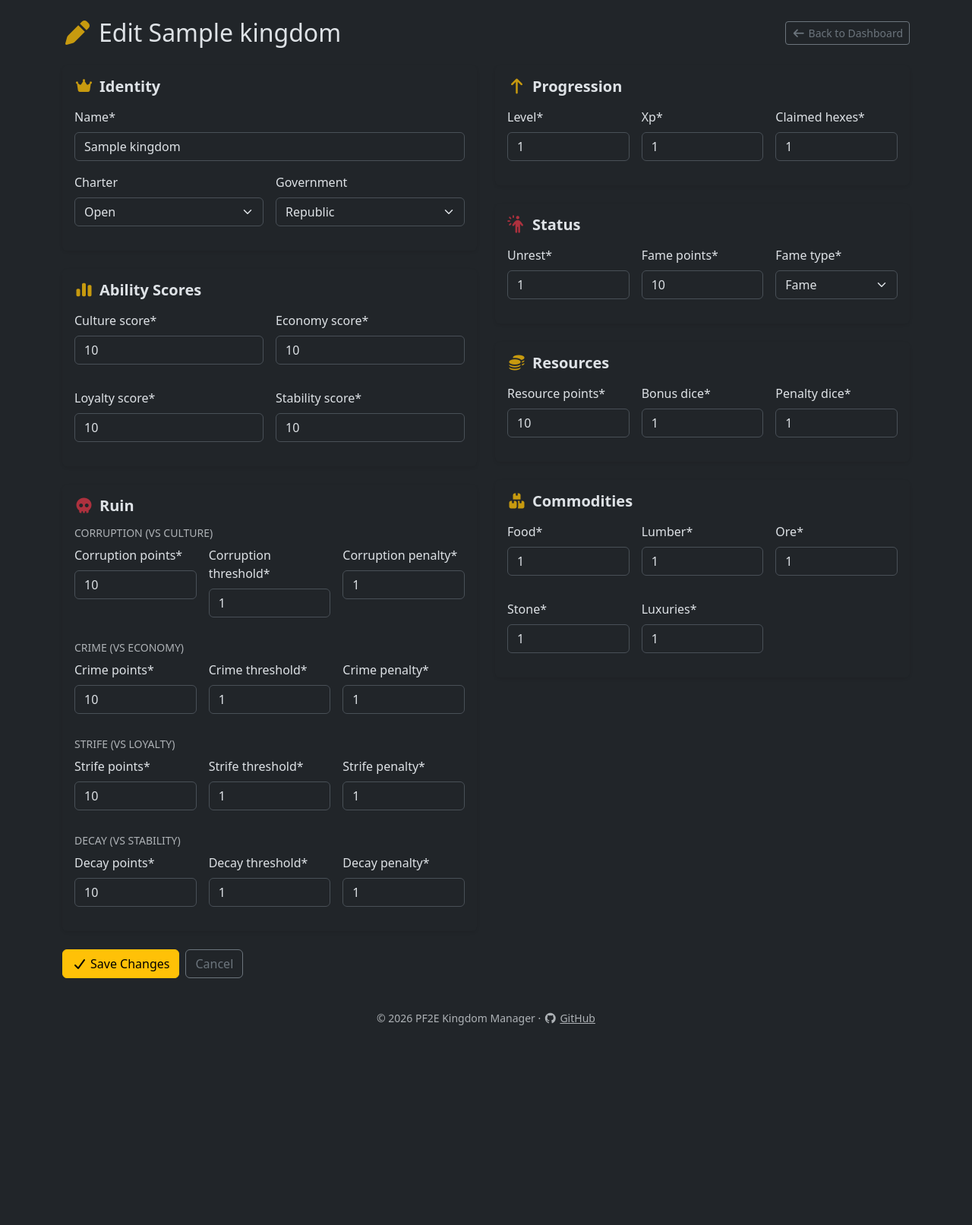
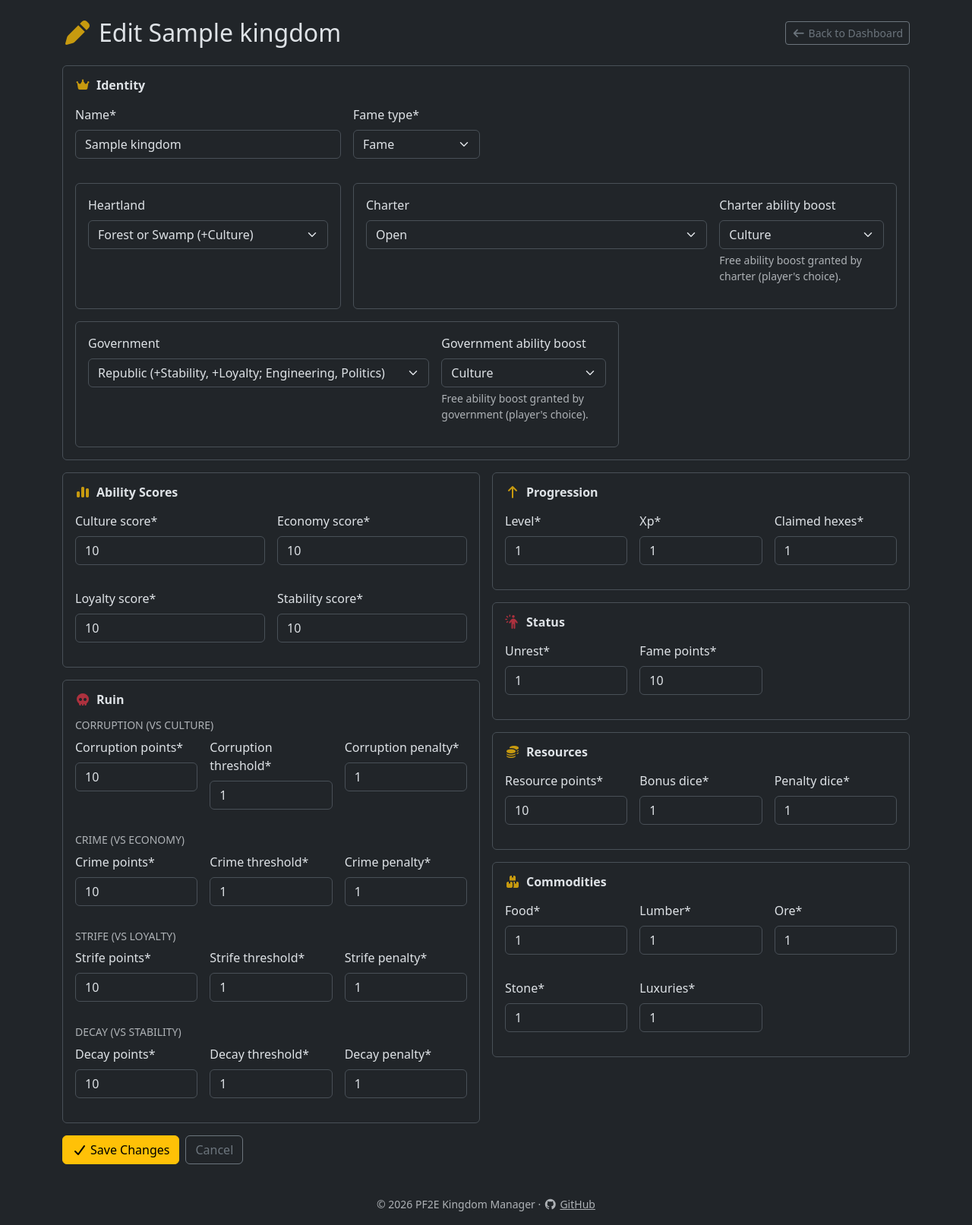
Before and after one commit to DavidMiserak/pf2e-kingdom-manager, a Django app: page /kingdoms/1/edit/ in a window 1280 px wide. Shown: the part 56-1669 px from the top of the page at 76% size. Before the commit the page ends 1406 px from the top, so only its background shows below. Run offline with Django 5.2, Linux system fonts and the light colour scheme; a user stored in the database is signed in; tables that the repository leaves empty hold one stand-in row (values such as "Sample post"); parts of the project's set-up code (start-up, migrations or seed data) failed here and were passed over; some libraries are stand-ins or nearby versions.

Commit message:
feat(kingdoms): add heartland, government effects, and ability boost/flaw pills
Add Heartland choices (Forest/Swamp, Hill/Plain, Lake/River, Mountain/Ruins)
with single ability boost each. Add GOVERNMENT_EFFECTS mapping two fixed
boosts per government type. Add free ability boost fields for both charter
and government. Display colored source pills (green for boost, red for flaw)
on each ability card header showing which charter, heartland, or government
affects that ability. Move boost/flaw indicators from page header to ability
cards for better context.

```diff
--- a/kingdoms/forms.py
+++ b/kingdoms/forms.py
@@ -3,7 +3,14 @@ from django.contrib.auth import get_user_model
 from django.forms import modelformset_factory
 
 from .models import (
+    CHARTER_EFFECTS,
+    GOVERNMENT_EFFECTS,
+    GOVERNMENT_SKILLS,
+    HEARTLAND_EFFECTS,
     ActivityLog,
+    Charter,
+    Government,
+    Heartland,
     Kingdom,
     KingdomMembership,
     KingdomSkillProficiency,
@@ -15,10 +22,60 @@ from .models import (
 User = get_user_model()
 
 
+def _charter_choices(*, include_blank=True):
+    """Build charter choices with boost/flaw labels."""
+    choices = [("", "None" if not include_blank else "---------")]
+    for charter in Charter:
+        effects = CHARTER_EFFECTS[charter]
+        parts = []
+        if effects["boost"]:
+            parts.append(f"+{effects['boost'].label}")
+        if effects["flaw"]:
+            parts.append(f"\u2212{effects['flaw'].label}")
+        suffix = f" ({', '.join(parts)})" if parts else ""
+        choices.append((charter.value, f"{charter.label}{suffix}"))
+    return choices
+
+
+def _heartland_choices(*, include_blank=True):
+    """Build heartland choices with boost labels."""
+    choices = [("", "None" if not include_blank else "---------")]
+    for heartland in Heartland:
+        boost = HEARTLAND_EFFECTS[heartland]
+        choices.append((heartland.value, f"{heartland.label} (+{boost.label})"))
+    return choices
+
+
+def _government_choices(*, include_blank=True):
+    """Build government choices with boost and skill labels."""
+    choices = [("", "None" if not include_blank else "---------")]
+    for gov in Government:
+        boosts = GOVERNMENT_EFFECTS[gov]
+        skills = GOVERNMENT_SKILLS[gov]
+        boost_str = ", ".join(f"+{b.label}" for b in boosts)
+        skill_str = ", ".join(s.label for s in skills)
+        choices.append((gov.value, f"{gov.label} ({boost_str}; {skill_str})"))
+    return choices
+
+
 class KingdomCreateForm(forms.ModelForm):
     class Meta:
         model = Kingdom
-        fields = ["name", "charter", "government", "fame_type"]
+        fields = [
+            "name",
+            "charter",
+            "charter_ability_boost",
+            "heartland",
+            "government",
+            "government_ability_boost",
+            "fame_type",
+        ]
+
+    def __init__(self, *args, **kwargs):
+        super().__init__(*args, **kwargs)
+        self.fields["charter"].choices = _charter_choices()
+        self.fields["heartland"].choices = _heartland_choices()
+        self.fields["government"].choices = _government_choices()
 
 
 class KingdomUpdateForm(forms.ModelForm):
@@ -27,7 +84,10 @@ class KingdomUpdateForm(forms.ModelForm):
         fields = [
             "name",
             "charter",
+            "charter_ability_boost",
+            "heartland",
             "government",
+            "government_ability_boost",
             "culture_score",
             "economy_score",
             "loyalty_score",
@@ -59,6 +119,12 @@ class KingdomUpdateForm(forms.ModelForm):
             "stone",
             "luxuries",
         ]
+
+    def __init__(self, *args, **kwargs):
+        super().__init__(*args, **kwargs)
+        self.fields["charter"].choices = _charter_choices(include_blank=False)
+        self.fields["heartland"].choices = _heartland_choices(include_blank=False)
+        self.fields["government"].choices = _government_choices(include_blank=False)
 
 
 class LeadershipAssignmentForm(forms.ModelForm):
--- a/kingdoms/views.py
+++ b/kingdoms/views.py
@@ -74,15 +74,23 @@ class KingdomDetailView(KingdomAccessMixin, DetailView):
             "user"
         ).all()
 
-        # Group skills by ability for display
-        skills_by_ability = {}
+        # Group skills and effects by ability for display
+        ability_effects = kingdom.get_ability_effects()
+        gov_skills = kingdom.government_skill_boosts
+        abilities_data = {}
         for ability in AbilityScore:
-            skills_by_ability[ability.label] = [
+            skills_for_ability = [
                 s
                 for s in context["skills"]
                 if SKILL_KEY_ABILITY.get(s.skill) == ability
             ]
-        context["skills_by_ability"] = skills_by_ability
+            for s in skills_for_ability:
+                s.government_boosted = s.skill in gov_skills
+            abilities_data[ability.label] = {
+                "skills": skills_for_ability,
+                "effects": ability_effects.get(ability.label, []),
+            }
+        context["abilities_data"] = abilities_data
         context["character_name_form"] = CharacterNameForm(instance=self.membership)
 
         # Recent turns
@@ -150,6 +158,9 @@ class SkillsUpdateView(GMRequiredMixin, TemplateView):
             context["formset"] = SkillProficiencyFormSet(
                 queryset=self.kingdom.skill_proficiencies.all()
             )
+        gov_skills = self.kingdom.government_skill_boosts
+        for form in context["formset"]:
+            form.government_boosted = form.instance.skill in gov_skills
         return context
 
     def post(self, request, *args, **kwargs):
--- a/templates/kingdoms/kingdom_list.html
+++ b/templates/kingdoms/kingdom_list.html
@@ -34,6 +34,11 @@
                         {% if kingdom.charter %}
                         <span class="badge bg-body-tertiary text-body-secondary">
                             <i class="fa-solid fa-scroll me-1"></i>{{ kingdom.get_charter_display }}
+                        </span>
+                        {% endif %}
+                        {% if kingdom.heartland %}
+                        <span class="badge bg-body-tertiary text-body-secondary">
+                            <i class="fa-solid fa-mountain-sun me-1"></i>{{ kingdom.get_heartland_display }}
                         </span>
                         {% endif %}
                         {% if kingdom.government %}
--- a/templates/kingdoms/kingdom_update.html
+++ b/templates/kingdoms/kingdom_update.html
@@ -23,143 +23,137 @@
     </div>
     {% endif %}
 
-    <div class="row g-4">
-        <!-- Left column -->
-        <div class="col-lg-6">
     <!-- Identity -->
-            <div class="card border-0 shadow-sm mb-4">
-                <div class="card-header bg-transparent pt-3 pb-0 border-bottom-0">
-                    <h5 class="mb-0 fw-semibold">
+    <div class="border rounded p-2 p-sm-3 mb-3">
+        <h6 class="fw-semibold mb-3">
             <i class="fa-solid fa-crown me-2 text-warning opacity-75"></i>Identity
-                    </h5>
+        </h6>
+            <div class="row g-3 mb-3">
+                <div class="col-8 col-md-6 col-lg-4">{{ form.name|as_crispy_field }}</div>
+                <div class="col-4 col-md-3 col-lg-2">{{ form.fame_type|as_crispy_field }}</div>
             </div>
-                <div class="card-body">
-                    <div class="mb-3">{{ form.name|as_crispy_field }}</div>
             <div class="row g-3">
-                        <div class="col-sm-6">{{ form.charter|as_crispy_field }}</div>
-                        <div class="col-sm-6">{{ form.government|as_crispy_field }}</div>
+                <div class="col-md-4">
+                    <div class="border rounded p-2 p-sm-3 h-100">
+                        {{ form.heartland|as_crispy_field }}
+                    </div>
+                </div>
+                <div class="col-md-8">
+                    <div class="border rounded p-2 p-sm-3 h-100">
+                        <div class="row g-3">
+                            <div class="col-sm-8">{{ form.charter|as_crispy_field }}</div>
+                            <div class="col-sm-4">{{ form.charter_ability_boost|as_crispy_field }}</div>
+                        </div>
+                    </div>
+                </div>
+                <div class="col-md-8">
+                    <div class="border rounded p-2 p-sm-3">
+                        <div class="row g-3">
+                            <div class="col-sm-8">{{ form.government|as_crispy_field }}</div>
+                            <div class="col-sm-4">{{ form.government_ability_boost|as_crispy_field }}</div>
+                        </div>
+                    </div>
                 </div>
             </div>
     </div>
 
+    <!-- Two-column layout for numeric fields -->
+    <div class="row g-3">
+        <!-- Left column -->
+        <div class="col-lg-6">
             <!-- Ability Scores -->
-            <div class="card border-0 shadow-sm mb-4">
-                <div class="card-header bg-transparent pt-3 pb-0 border-bottom-0">
-                    <h5 class="mb-0 fw-semibold">
+            <div class="border rounded p-2 p-sm-3 mb-3">
+                <h6 class="fw-semibold mb-3">
                     <i class="fa-solid fa-chart-simple me-2 text-warning opacity-75"></i>Ability Scores
-                    </h5>
-                </div>
-                <div class="card-body">
+                </h6>
                 <div class="row g-3">
-                        <div class="col-6">{{ form.culture_score|as_crispy_field }}</div>
-                        <div class="col-6">{{ form.economy_score|as_crispy_field }}</div>
-                        <div class="col-6">{{ form.loyalty_score|as_crispy_field }}</div>
-                        <div class="col-6">{{ form.stability_score|as_crispy_field }}</div>
-                    </div>
+                    <div class="col-sm-6">{{ form.culture_score|as_crispy_field }}</div>
+                    <div class="col-sm-6">{{ form.economy_score|as_crispy_field }}</div>
+                    <div class="col-sm-6">{{ form.loyalty_score|as_crispy_field }}</div>
+                    <div class="col-sm-6">{{ form.stability_score|as_crispy_field }}</div>
                 </div>
             </div>
 
             <!-- Ruin -->
-            <div class="card border-0 shadow-sm mb-4">
-                <div class="card-header bg-transparent pt-3 pb-0 border-bottom-0">
-                    <h5 class="mb-0 fw-semibold">
+            <div class="border rounded p-2 p-sm-3 mb-3">
+                <h6 class="fw-semibold mb-3">
                     <i class="fa-solid fa-skull me-2 text-danger opacity-75"></i>Ruin
-                    </h5>
-                </div>
-                <div class="card-body">
+                </h6>
                 <h6 class="text-body-secondary small text-uppercase mb-2">Corruption <span class="fw-normal">(vs Culture)</span></h6>
                 <div class="row g-3 mb-3">
-                        <div class="col-4">{{ form.corruption_points|as_crispy_field }}</div>
-                        <div class="col-4">{{ form.corruption_threshold|as_crispy_field }}</div>
-                        <div class="col-4">{{ form.corruption_penalty|as_crispy_field }}</div>
+                    <div class="col-sm-4">{{ form.corruption_points|as_crispy_field }}</div>
+                    <div class="col-sm-4">{{ form.corruption_threshold|as_crispy_field }}</div>
+                    <div class="col-sm-4">{{ form.corruption_penalty|as_crispy_field }}</div>
                 </div>
                 <h6 class="text-body-secondary small text-uppercase mb-2">Crime <span class="fw-normal">(vs Economy)</span></h6>
                 <div class="row g-3 mb-3">
-                        <div class="col-4">{{ form.crime_points|as_crispy_field }}</div>
-                        <div class="col-4">{{ form.crime_threshold|as_crispy_field }}</div>
-                        <div class="col-4">{{ form.crime_penalty|as_crispy_field }}</div>
+                    <div class="col-sm-4">{{ form.crime_points|as_crispy_field }}</div>
+                    <div class="col-sm-4">{{ form.crime_threshold|as_crispy_field }}</div>
+                    <div class="col-sm-4">{{ form.crime_penalty|as_crispy_field }}</div>
                 </div>
                 <h6 class="text-body-secondary small text-uppercase mb-2">Strife <span class="fw-normal">(vs Loyalty)</span></h6>
                 <div class="row g-3 mb-3">
-                        <div class="col-4">{{ form.strife_points|as_crispy_field }}</div>
-                        <div class="col-4">{{ form.strife_threshold|as_crispy_field }}</div>
-                        <div class="col-4">{{ form.strife_penalty|as_crispy_field }}</div>
+                    <div class="col-sm-4">{{ form.strife_points|as_crispy_field }}</div>
+                    <div class="col-sm-4">{{ form.strife_threshold|as_crispy_field }}</div>
+                    <div class="col-sm-4">{{ form.strife_penalty|as_crispy_field }}</div>
                 </div>
                 <h6 class="text-body-secondary small text-uppercase mb-2">Decay <span class="fw-normal">(vs Stability)</span></h6>
                 <div class="row g-3">
-                        <div class="col-4">{{ form.decay_points|as_crispy_field }}</div>
-                        <div class="col-4">{{ form.decay_threshold|as_crispy_field }}</div>
-                        <div class="col-4">{{ form.decay_penalty|as_crispy_field }}</div>
-                    </div>
+                    <div class="col-sm-4">{{ form.decay_points|as_crispy_field }}</div>
+                    <div class="col-sm-4">{{ form.decay_threshold|as_crispy_field }}</div>
+                    <div class="col-sm-4">{{ form.decay_penalty|as_crispy_field }}</div>
                 </div>
             </div>
         </div>
 
         <!-- Right column -->
         <div class="col-lg-6">
-            <!-- Level & Progression -->
-            <div class="card border-0 shadow-sm mb-4">
-                <div class="card-header bg-transparent pt-3 pb-0 border-bottom-0">
-                    <h5 class="mb-0 fw-semibold">
+            <!-- Progression -->
+            <div class="border rounded p-2 p-sm-3 mb-3">
+                <h6 class="fw-semibold mb-3">
                     <i class="fa-solid fa-arrow-up me-2 text-warning opacity-75"></i>Progression
-                    </h5>
-                </div>
-                <div class="card-body">
+                </h6>
                 <div class="row g-3">
                     <div class="col-sm-4">{{ form.level|as_crispy_field }}</div>
                     <div class="col-sm-4">{{ form.xp|as_crispy_field }}</div>
                     <div class="col-sm-4">{{ form.claimed_hexes|as_crispy_field }}</div>
                 </div>
             </div>
-            </div>
 
             <!-- Status -->
-            <div class="card border-0 shadow-sm mb-4">
-                <div class="card-header bg-transparent pt-3 pb-0 border-bottom-0">
-                    <h5 class="mb-0 fw-semibold">
+            <div class="border rounded p-2 p-sm-3 mb-3">
+                <h6 class="fw-semibold mb-3">
                     <i class="fa-solid fa-person-burst me-2 text-danger opacity-75"></i>Status
-                    </h5>
-                </div>
-                <div class="card-body">
+                </h6>
                 <div class="row g-3">
                     <div class="col-sm-4">{{ form.unrest|as_crispy_field }}</div>
                     <div class="col-sm-4">{{ form.fame_points|as_crispy_field }}</div>
-                        <div class="col-sm-4">{{ form.fame_type|as_crispy_field }}</div>
-                    </div>
                 </div>
             </div>
 
             <!-- Resources -->
-            <div class="card border-0 shadow-sm mb-4">
-                <div class="card-header bg-transparent pt-3 pb-0 border-bottom-0">
-                    <h5 class="mb-0 fw-semibold">
+            <div class="border rounded p-2 p-sm-3 mb-3">
+                <h6 class="fw-semibold mb-3">
                     <i class="fa-solid fa-coins me-2 text-warning opacity-75"></i>Resources
-                    </h5>
-                </div>
-                <div class="card-body">
+                </h6>
                 <div class="row g-3">
                     <div class="col-sm-4">{{ form.resource_points|as_crispy_field }}</div>
                     <div class="col-sm-4">{{ form.bonus_dice|as_crispy_field }}</div>
                     <div class="col-sm-4">{{ form.penalty_dice|as_crispy_field }}</div>
                 </div>
             </div>
-            </div>
 
             <!-- Commodities -->
-            <div class="card border-0 shadow-sm mb-4">
-                <div class="card-header bg-transparent pt-3 pb-0 border-bottom-0">
-                    <h5 class="mb-0 fw-semibold">
+            <div class="border rounded p-2 p-sm-3 mb-3">
+                <h6 class="fw-semibold mb-3">
                     <i class="fa-solid fa-boxes-stacked me-2 text-warning opacity-75"></i>Commodities
-                    </h5>
-                </div>
-                <div class="card-body">
+                </h6>
                 <div class="row g-3">
-                        <div class="col-6 col-sm-4">{{ form.food|as_crispy_field }}</div>
-                        <div class="col-6 col-sm-4">{{ form.lumber|as_crispy_field }}</div>
-                        <div class="col-6 col-sm-4">{{ form.ore|as_crispy_field }}</div>
-                        <div class="col-6 col-sm-4">{{ form.stone|as_crispy_field }}</div>
-                        <div class="col-6 col-sm-4">{{ form.luxuries|as_crispy_field }}</div>
-                    </div>
+                    <div class="col-sm-4">{{ form.food|as_crispy_field }}</div>
+                    <div class="col-sm-4">{{ form.lumber|as_crispy_field }}</div>
+                    <div class="col-sm-4">{{ form.ore|as_crispy_field }}</div>
+                    <div class="col-sm-4">{{ form.stone|as_crispy_field }}</div>
+                    <div class="col-sm-4">{{ form.luxuries|as_crispy_field }}</div>
                 </div>
             </div>
         </div>
--- a/templates/kingdoms/skills_form.html
+++ b/templates/kingdoms/skills_form.html
@@ -19,7 +19,10 @@
         <div class="col">
             <div class="card shadow-sm h-100">
                 <div class="card-header">
-                    <h5 class="mb-0">{{ form.instance.get_skill_display }}</h5>
+                    <h5 class="mb-0">
+                        {{ form.instance.get_skill_display }}
+                        {% if form.government_boosted %}<i class="fa-solid fa-landmark ms-1 text-warning opacity-75" title="Government skill"></i>{% endif %}
+                    </h5>
                     <small class="text-muted">Key Ability: {{ form.instance.get_key_ability_display }}</small>
                 </div>
                 <div class="card-body">
```
Also changed, not shown: kingdoms/models.py (+118 -0 lines), templates/kingdoms/kingdom_detail.html (+70 -77 lines), kingdoms/migrations/0007_kingdom_charter_ability_boost.py (added), kingdoms/migrations/0008_kingdom_government_ability_boost_kingdom_heartland.py (added). Lines whose indentation alone changed are shown as unchanged.
